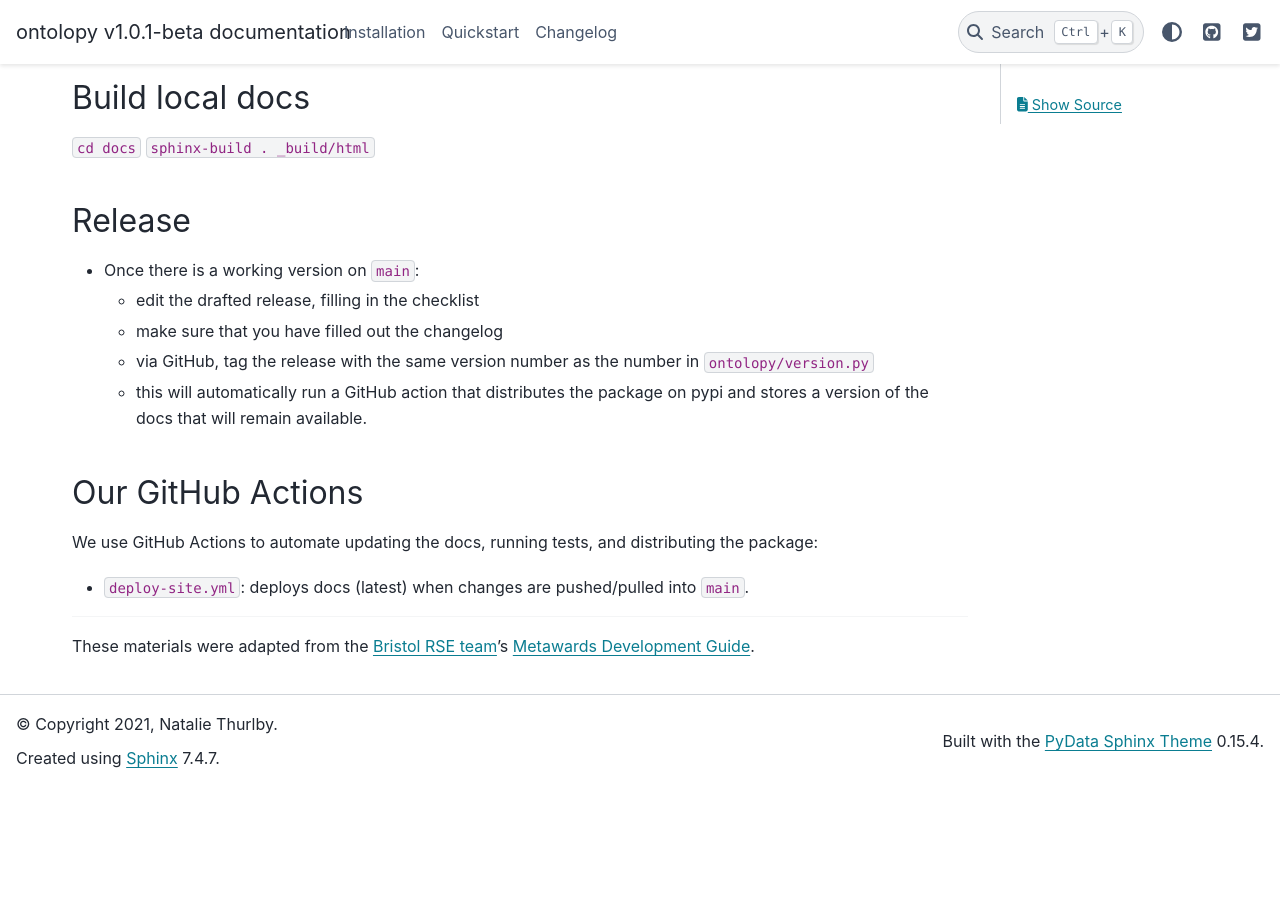
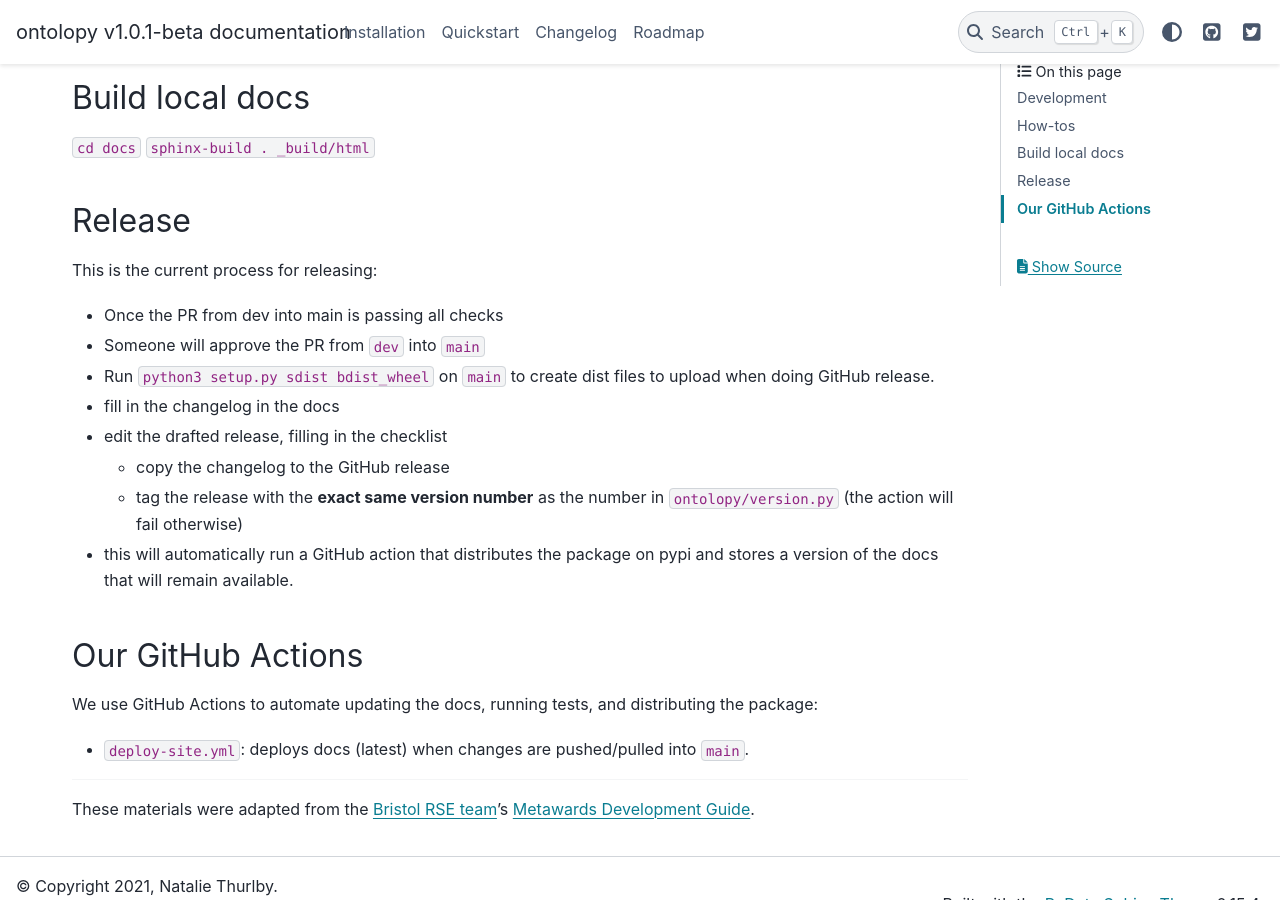
Before and after one commit to NatalieZelenka/ontolopy, a Sphinx documentation site: the page built from docs/contents/contributing.md, in a window 1280 px wide and 900 px high, scrolled down 916 px. Built offline with Sphinx 7.4.7 and the PyData theme 0.15.4, drawn with Linux system fonts in a browser that asks for light colours; before the commit the page ends 1704 px from its top, so only the background shows below that.

Commit message:
Update sphinx ext to check for release info

```diff
--- a/docs/_ext/versioned-tagged-docs.py
+++ b/docs/_ext/versioned-tagged-docs.py
@@ -22,19 +22,40 @@
         branch_name = repo.active_branch.name
     except:
         # TODO: Decide if I would like to rebuild the site during PRs
+
         commit = repo.commit()
         branch_name = repo.git.branch('--contains', commit.hexsha).strip('* ')
         logging.warning(f'Branch name: {branch_name}')
-        number = int(re.search(r'pull/(\d+)/', branch_name).group(1))
 
         gh = Github()
         gh_repo = gh.get_repo("NatalieThurlby/Ontolopy")
-        pr = gh_repo.get_pull(number)
-        from_ = pr.head.label.split(':')[1]
-        to_ = pr.base.label.split(':')[1]
 
-        logging.warning(f'Detached HEAD state, detached PR from {from_} to {to_}.')
-        branch_name = from_
+        pr_reg = re.findall(r'pull/(\d+)/', branch_name)
+        release_reg = re.findall(r'(\d+\.\d+\.\d+?-\w+)', branch_name)
+
+        # PR
+        if len(pr_reg) != 0:
+            assert(len(pr_reg) == 1)
+            number = int(pr_reg[0])
+            pr = gh_repo.get_pull(number)
+            from_ = pr.head.label.split(':')[1]
+            to_ = pr.base.label.split(':')[1]
+
+            logging.warning(f'Detached HEAD state: PR from {from_} to {to_}.')
+            branch_name = from_
+        # Release
+        elif len(release_reg) != 0:
+            assert(len(release_reg)) == 1
+            release_id = release_reg[0]
+            release = gh_repo.get_release(release_id)
+            logging.warning(
+                f'Detected detached HEAD state: due to release {release_id} on branch {release.target_commitish}')
+            if release.prerelease:
+                logging.warning(f"We don't keep versioned docs for pre-releases.")
+            elif release.target_commitish == 'main':
+                branch_name = release.target_commitish
+            else:
+                logging.error(f'Releases should only happen on branch "main", not branch {release.target_commitish}.')
 
     ns = {}
     ver_path = convert_path(os.path.join(git_root, 'ontolopy/version.py'))
--- a/docs/contents/contributing.md
+++ b/docs/contents/contributing.md
@@ -29,11 +29,15 @@
 `sphinx-build . _build/html`
 
 ## Release
-- Once there is a working version on `main`:
-  - edit the drafted release, filling in the checklist
-  - make sure that you have filled out the changelog
-  - via GitHub, tag the release with the same version number as the number in `ontolopy/version.py`
-  - this will automatically run a GitHub action that distributes the package on pypi and stores a version of the docs that will remain available.
+This is the current process for releasing:
+- Once the PR from dev into main is passing all checks
+- Someone will approve the PR from `dev` into `main`
+- Run `python3 setup.py sdist bdist_wheel` on `main` to create dist files to upload when doing GitHub release.
+- fill in the changelog in the docs
+- edit the drafted release, filling in the checklist
+  - copy the changelog to the GitHub release
+  - tag the release with the **exact same version number** as the number in `ontolopy/version.py` (the action will fail otherwise)
+- this will automatically run a GitHub action that distributes the package on pypi and stores a version of the docs that will remain available.
 
 ## Our GitHub Actions
 [//]: # (TODO: fill in other GH actions)
--- /dev/null
+++ b/docs/contents/roadmap.md
@@ -0,0 +1 @@
+# Roadmap
```
Also changed, not shown: docs/index.md (+1 -0 lines).
